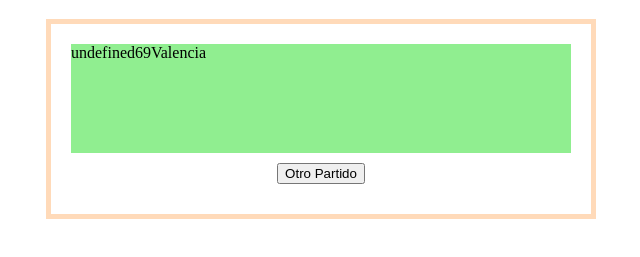
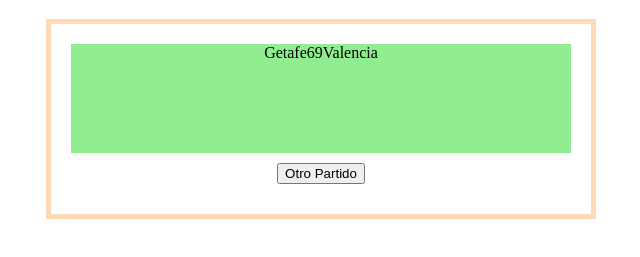
Before and after one commit to AlexaGSC/Soccer_Simulator, a website built with Parcel: page src/index.html in a window 1280 px wide. Both pictures are taken after a click on the button "Otro Partido". Shown: the part 61-318 px from the top of the page, without its empty margins (319-959 px from the left). Built offline with nearby package versions, Linux system fonts and the light colour scheme; some packages are replaced by stand-ins of ours.

Commit message:
one change on css

```diff
--- a/src/css/index.css
+++ b/src/css/index.css
@@ -20,7 +20,8 @@
     background: lightgreen;
     align-self: center;
     align-items: center;
-
+    display: flex;
+    flex-direction: column;
 
 }
 
@@ -28,5 +29,4 @@
     align-self: center;
     margin: 10px;
 
-
 }
--- a/src/js/index.js
+++ b/src/js/index.js
@@ -7,8 +7,8 @@
 
 function puntuacion() {
 
-  const A = Math.round(Math.random() * playersA.length);
-  const B = Math.round(Math.random() * playersB.length);
+  const A = Math.floor(Math.random() * playersA.length);
+  const B = Math.floor(Math.random() * playersB.length);
   const golesA = Math.round(Math.random() * 10);
   const golesB = Math.round(Math.random() * 10);
   const playerA = playersA[A];
```
Lines whose indentation alone changed are shown as unchanged.
